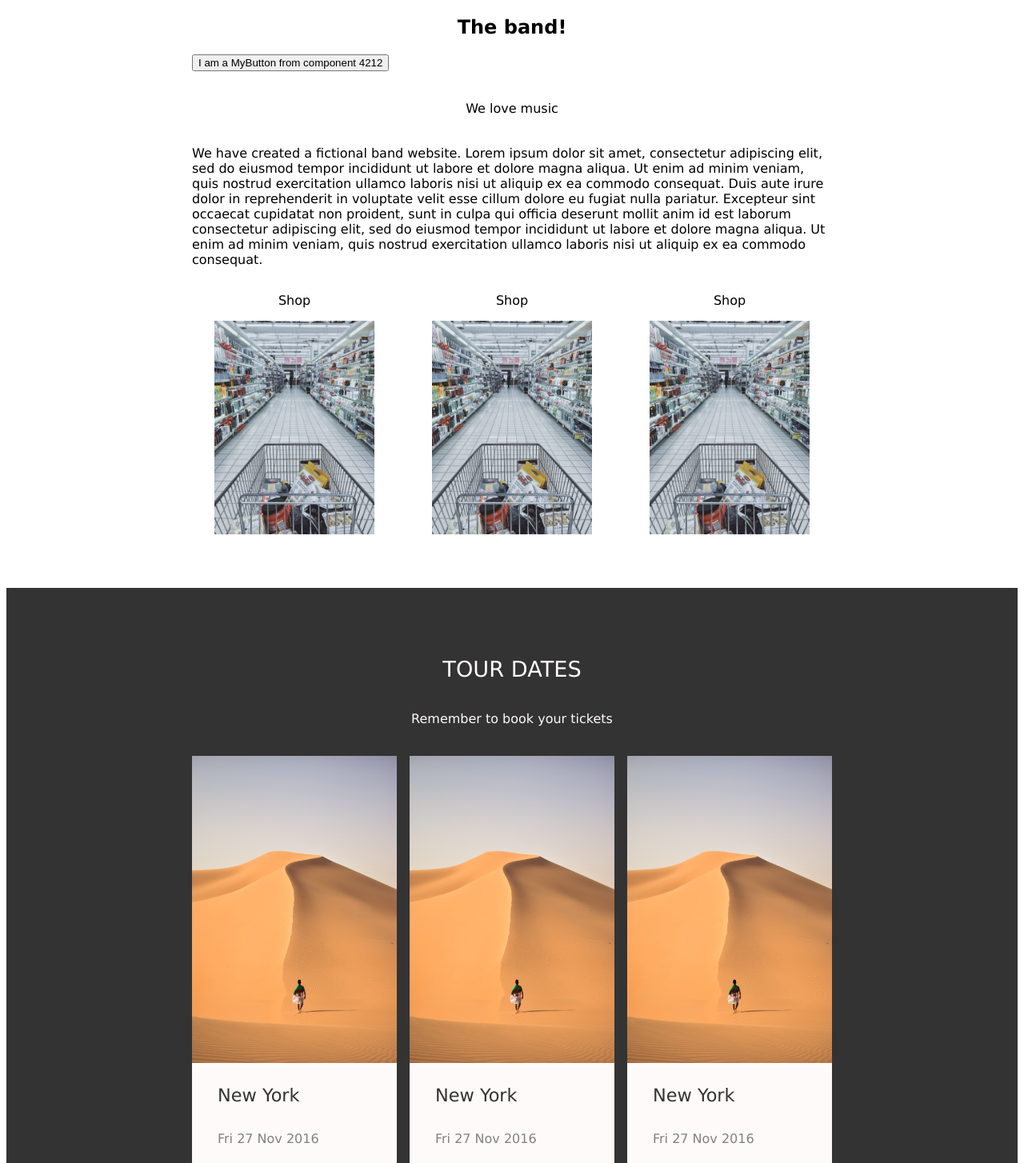
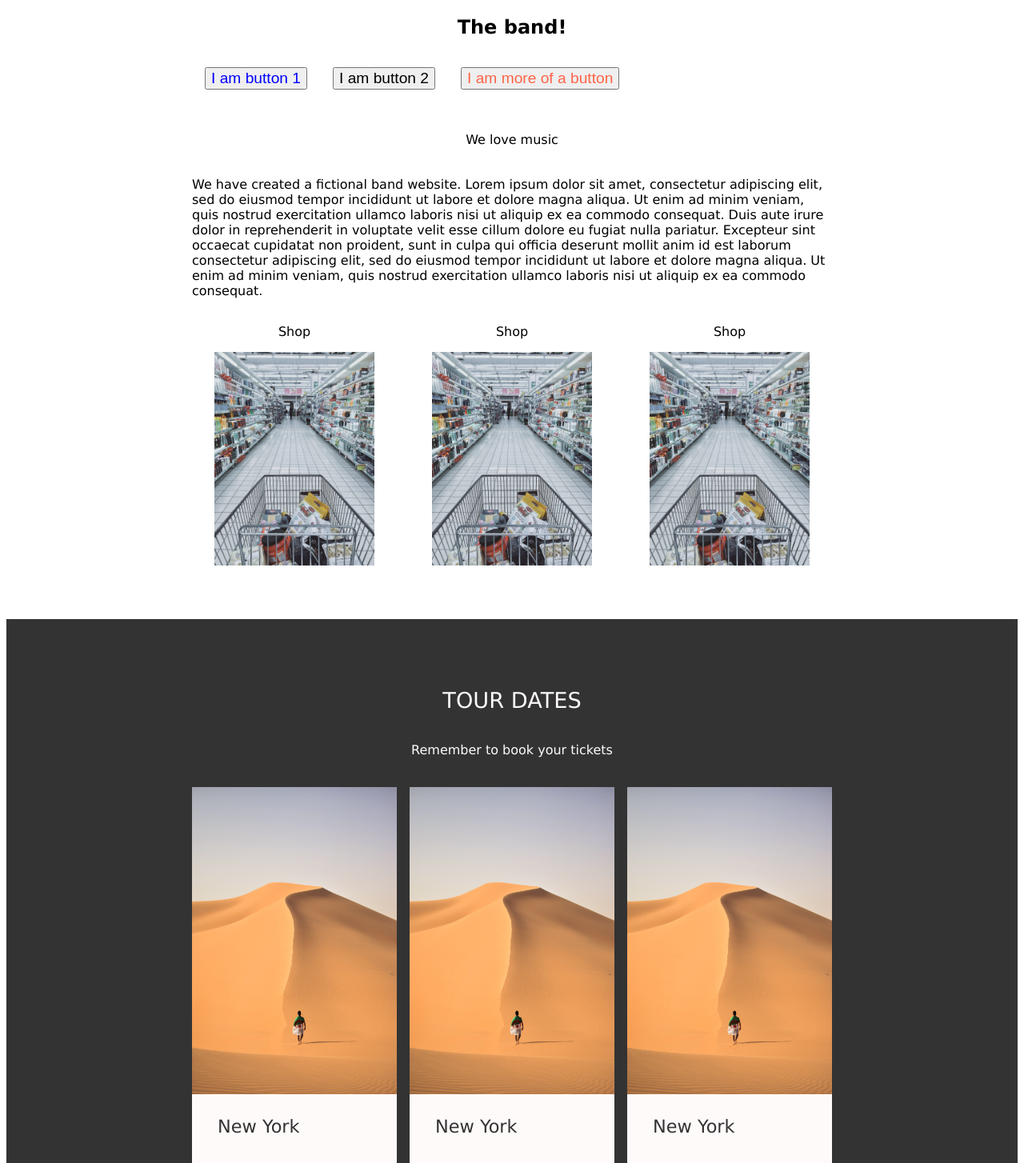
Before and after one commit to MariusCodeAcademy/first-CRA-type1, a React (Create React App) app: page / in a window 1280 px wide. Shown: the top 1454 px of the page at 80% size. Built offline with nearby package versions, Linux system fonts and the light colour scheme.

Commit message:
props intro

```diff
--- a/src/App.jsx
+++ b/src/App.jsx
@@ -1,7 +1,6 @@
 import './App.css';
 import MyButton from './components/MyButton';
-import TopCardImage from './components/MyBottomCard/TopCardImage';
-import CardBottomText from './components/MyBottomCard/CardBottomText';
+import BottomCardContainer from './components/BottomCardContainer';
 
 const topSecionData = {
   title: 'The band!',
@@ -11,22 +10,16 @@ const topSecionData = {
   cardImage: 'cart.jpg',
 };
 
-// MyPicCard() in external file
-function MyPicCard() {
-  return (
-    <article className='tour-card'>
-      <TopCardImage />
-      <CardBottomText />
-    </article>
-  );
-}
-
 function App() {
   return (
     <div className='App'>
       <section className='top container'>
         <h1 className='title title--main'>{topSecionData.title}</h1>
-        <MyButton />
+
+        <MyButton text='I am button 1' color='blue' />
+        <MyButton text='I am button 2' />
+        <MyButton text='I am more of a button' color='tomato' />
+
         <h6 className='title title--sub'>{topSecionData.subTitle}</h6>
         <p className='text--main'>{topSecionData.para}</p>
         <div className='people-container d-flex justify-around'>
@@ -48,11 +41,7 @@ function App() {
         <div className='container'>
           <h2 className='title--main'>Tour dates</h2>
           <h6 className='title title--sub'>Remember to book your tickets</h6>
-          <div className='tour-cards-container d-flex justify-around'>
-            <MyPicCard />
-            <MyPicCard />
-            <MyPicCard />
-          </div>
+          <BottomCardContainer />
         </div>
       </section>
     </div>
--- /dev/null
+++ b/src/components/BottomCardContainer.jsx
@@ -0,0 +1,13 @@
+import MyPicCard from './MyBottomCard/MyPicCard';
+
+function BottomCardContainer() {
+  return (
+    <div className='tour-cards-container d-flex justify-around'>
+      <MyPicCard />
+      <MyPicCard />
+      <MyPicCard />
+    </div>
+  );
+}
+
+export default BottomCardContainer;
--- /dev/null
+++ b/src/components/MyBottomCard/MyPicCard.jsx
@@ -0,0 +1,13 @@
+import TopCardImage from './TopCardImage';
+import CardBottomText from './CardBottomText';
+
+function MyPicCard() {
+  return (
+    <article className='tour-card'>
+      <TopCardImage />
+      <CardBottomText />
+    </article>
+  );
+}
+
+export default MyPicCard;
--- a/src/components/MyButton.jsx
+++ b/src/components/MyButton.jsx
@@ -1,8 +1,14 @@
 // new component
-function MyButton() {
+function MyButton(props) {
+  console.log('MyButton props', props);
   // component logic
-  const veryImportantNuber = 54 * 78;
-  return <button>I am a MyButton from component {veryImportantNuber}</button>;
+  // const veryImportantNuber = 54 * 78;
+  const btnStyle = {
+    margin: '1rem',
+    fontSize: '1.2rem',
+    color: props.color,
+  };
+  return <button style={btnStyle}>{props.text}</button>;
 }
 
 export default MyButton;
```
